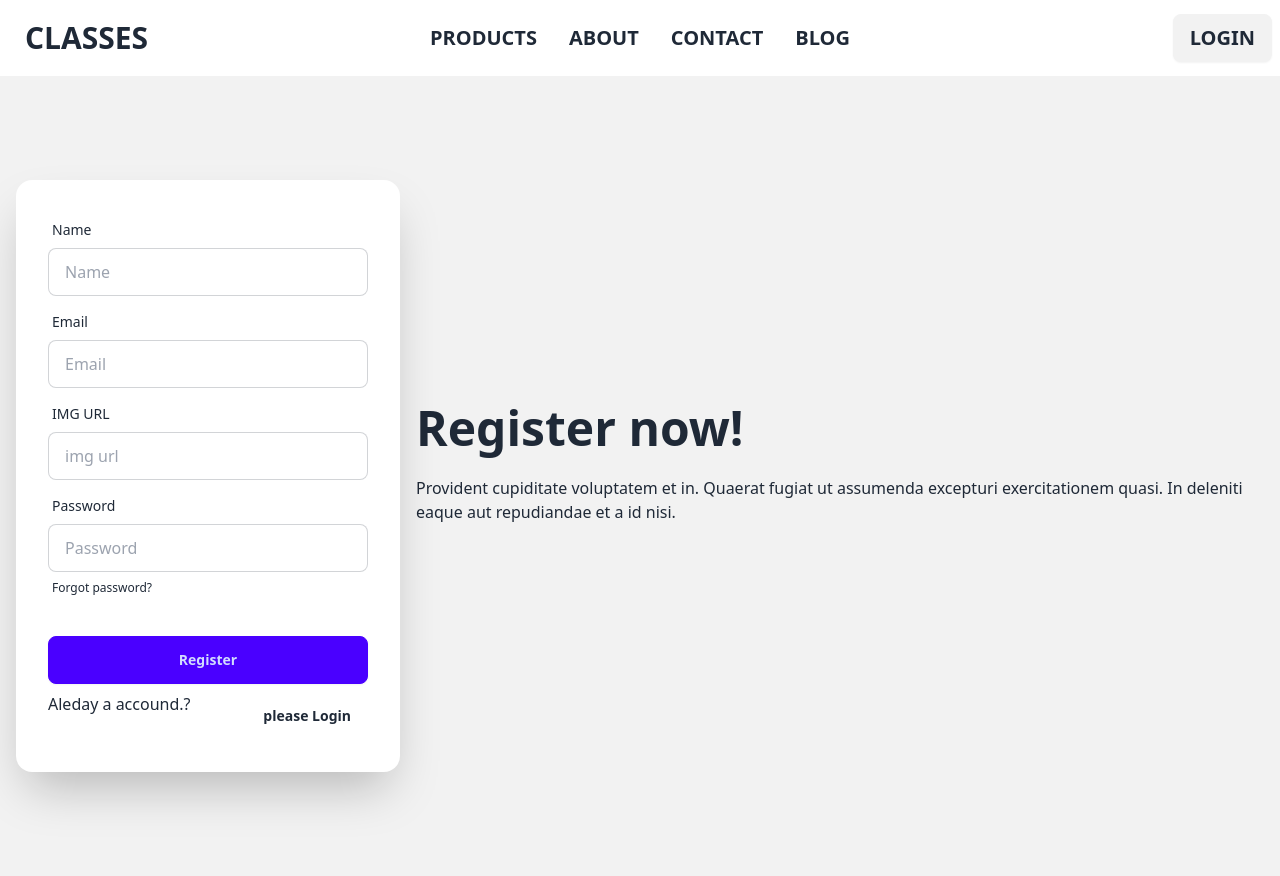
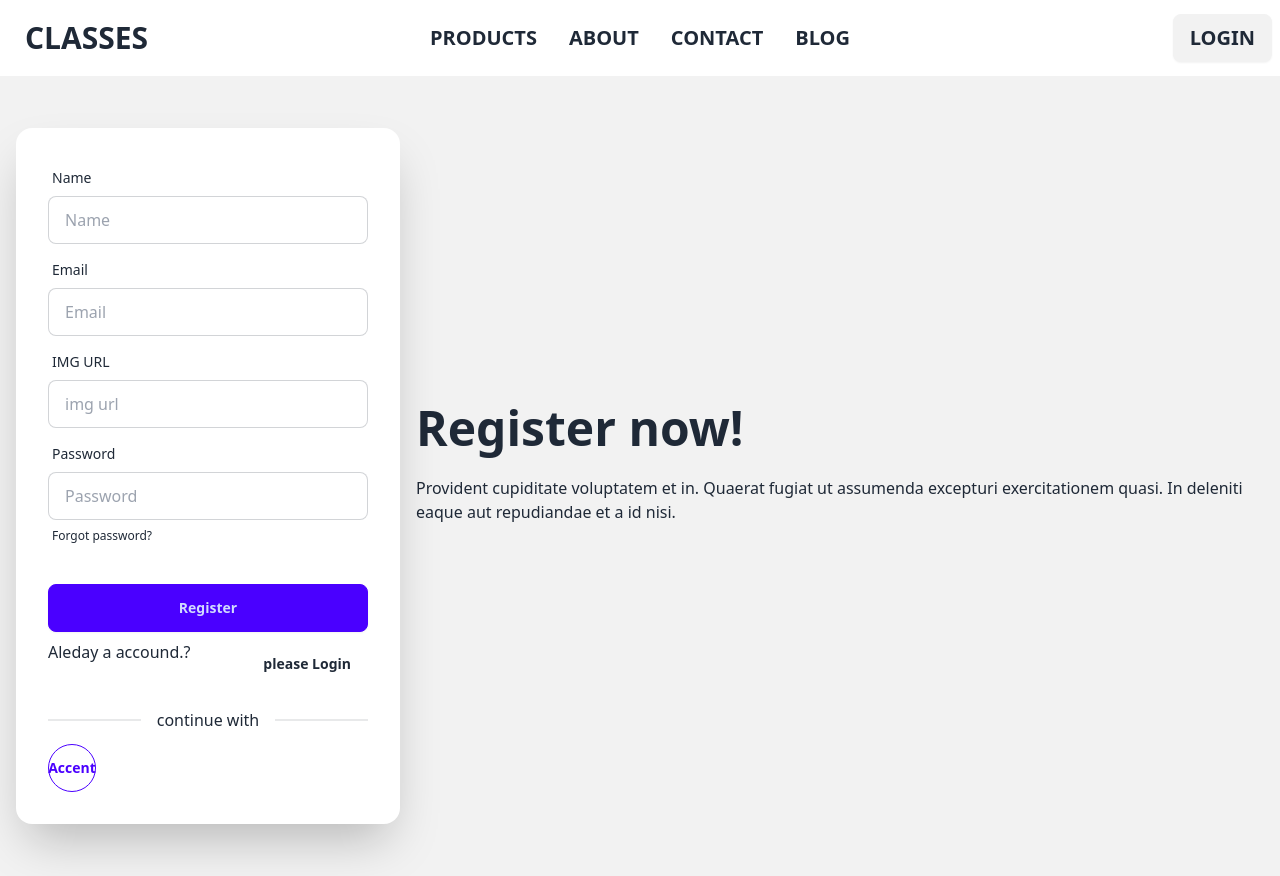
Before and after one commit to Kamrulthedev/react-auth, a React (Vite) app: page /Register in a window 1280 px wide. Built offline with nearby package versions, Linux system fonts and the light colour scheme.

Commit message:
user-commit

```diff
--- a/src/Compunets/Login/Login.jsx
+++ b/src/Compunets/Login/Login.jsx
@@ -1,4 +1,5 @@
 import { Link } from "react-router-dom";
+import Socail from "../Socail/Socail";
 
 
 const Login = () => {
@@ -33,7 +34,7 @@ const Login = () => {
               <p>New here ?</p>
             <Link to={'/Register'}><button  className="btn btn-ghost">create a account</button></Link>
             </div>
-            <h1 className="text-center">_______continue with_______</h1>
+          <Socail></Socail>
         </div>
       </form>
     </div>
--- a/src/Compunets/Register/Register.jsx
+++ b/src/Compunets/Register/Register.jsx
@@ -1,4 +1,5 @@
 import { Link } from "react-router-dom";
+import Socail from "../Socail/Socail";
 
 
 const Register = () => {
@@ -45,7 +46,11 @@ const Register = () => {
         <div className="flex justify-between">
             <h1>Aleday a accound.?</h1>
             <Link to={'/Login'}><button className="btn btn-ghost">please Login</button></Link>
+
         </div>
+        <div>
+              <Socail></Socail>
+            </div>
       </form>
     </div>
   </div>
--- /dev/null
+++ b/src/Compunets/Socail/Socail.jsx
@@ -0,0 +1,23 @@
+import { useContext } from "react";
+import { AuthContext } from "../../Provider/AuthProvider";
+
+
+const Socail = () => {
+
+    const {authentication, user} = useContext(AuthContext)
+    console.log(user)
+
+
+    return (
+        <div>
+            <div className="divider">
+              continue with
+            </div>
+            <div>
+                <button className="btn btn-primary btn-circle btn-outline">Accent</button>
+            </div>
+        </div>
+    );
+};
+
+export default Socail;
--- a/src/Provider/AuthProvider.jsx
+++ b/src/Provider/AuthProvider.jsx
@@ -2,7 +2,7 @@ import { createContext } from "react";
 import { getAuth, signInWithPopup, GoogleAuthProvider } from "firebase/auth";
 import auth from "../Compunets/Firbase/Firbase";
 
-const AuthContext  =createContext(null)
+export const AuthContext  =createContext(null)
 const GoogleProvider = new GoogleAuthProvider();
 const AuthProvider = ({children}) => {
 
@@ -10,14 +10,16 @@ const AuthProvider = ({children}) => {
     // google Login
     const googleLogin = () =>{
        return signInWithPopup(auth, GoogleProvider)
+    }
 
+    const user = "kamrul hassan"
 
-    }
     const authentication ={
-        googleLogin
+        googleLogin,
+        user
   }
     return (
-        <AuthContext.Provider value={authentication}>
+        <AuthContext.Provider value={user, authentication}>
            {children}
         </AuthContext.Provider>
 
```
